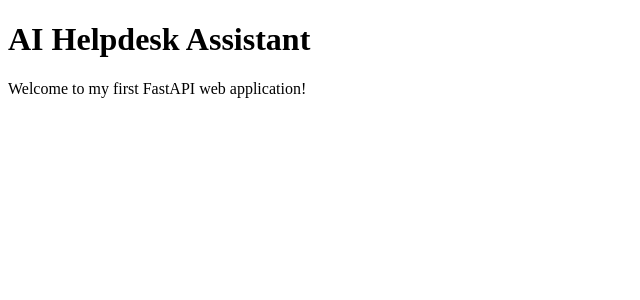
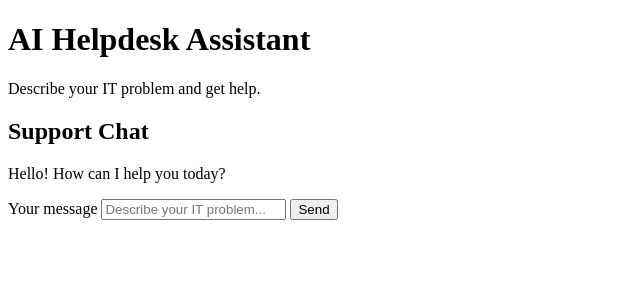
Before and after one commit to Blazej-Ujma/ai-helpdesk-assistant, a FastAPI app: page / in a window 1280 px wide. Shown: the top 300 px of the page, without its empty margins (0-640 px from the left). Run offline with FastAPI, Linux system fonts and the light colour scheme.

Commit message:
Create basic HTML layout for helpdesk interface

```diff
--- a/app/templates/index.html
+++ b/app/templates/index.html
@@ -6,7 +6,30 @@
     <title>AI Helpdesk Assistant</title>
 </head>
 <body>
-    <h1>AI Helpdesk Assistant</h1>
-    <p>Welcome to my first FastAPI web application!</p>
+    <header>
+        <h1>AI Helpdesk Assistant</h1>
+        <p>Describe your IT problem and get help.</p>
+    </header>
+
+    <main>
+        <section>
+            <h2>Support Chat</h2>
+
+            <div id="chat-messages">
+                <p>Hello! How can I help you today?</p>
+            </div>
+
+            <form id="chat-form">
+                <label for="user-message">Your message</label>
+                <input
+                    type="text"
+                    id="user-message"
+                    name="user-message"
+                    placeholder="Describe your IT problem..."
+                >
+                <button type="submit">Send</button>
+            </form>
+        </section>
+    </main>
 </body>
 </html>
```
